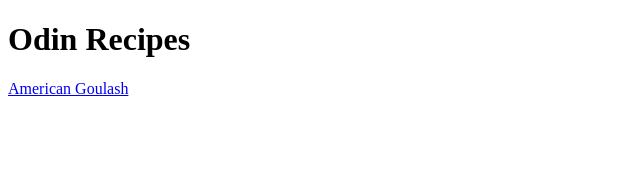
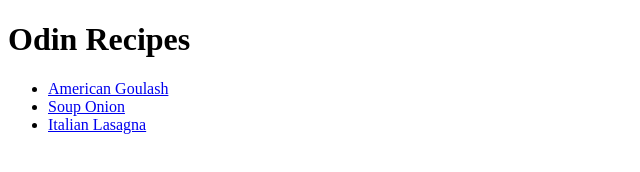
Before and after one commit to Fonzox21/odin-recipes, a plain HTML site: page index.html in a window 1280 px wide. Shown: the whole page, without its empty margins (0-640 px from the left). Drawn offline with Linux system fonts and the light colour scheme.

Commit message:
Add 2 more recipies
3 recipes in total is the minimum thi page should
contain

```diff
--- a/index.html
+++ b/index.html
@@ -8,7 +8,19 @@
 
       <h1>Odin Recipes</h1>
 
-      <a href="recipes/american_goulash.html"> American Goulash</a>
+      <ul>
+        <li>
+          <a href="recipes/american_goulash.html"> American Goulash</a>
+        </li>
+
+        <li>
+          <a href="recipes/american_goulash.html"> Soup Onion</a>
+        </li>
+
+        <li>
+            <a href="recipes/american_goulash.html"> Italian Lasagna </a>
+        </li>
+      </ul>
 
     </body>
 </html>
```
